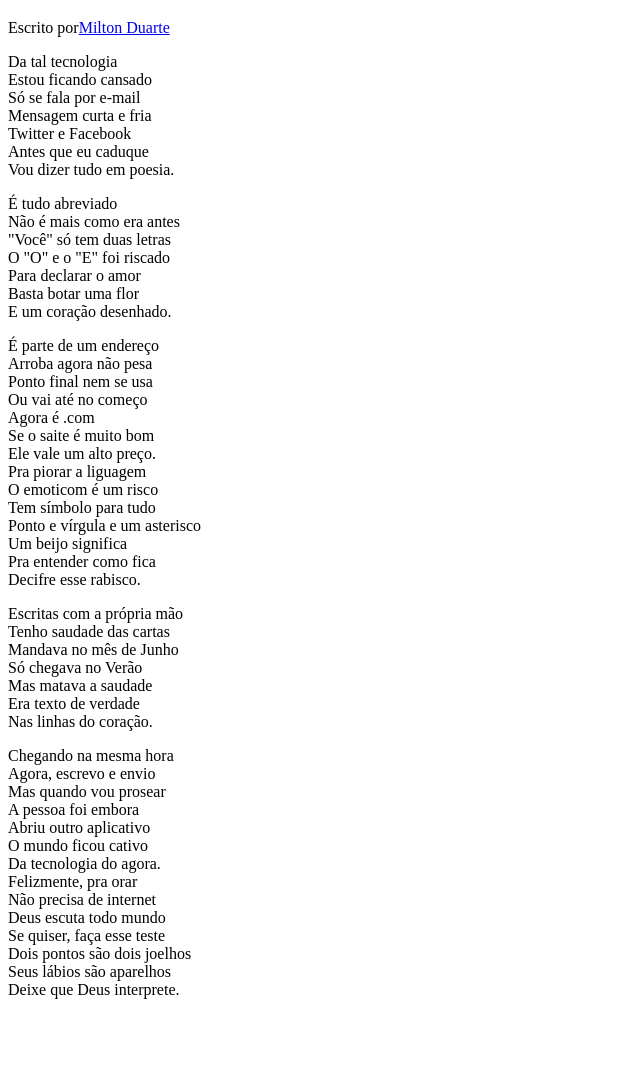
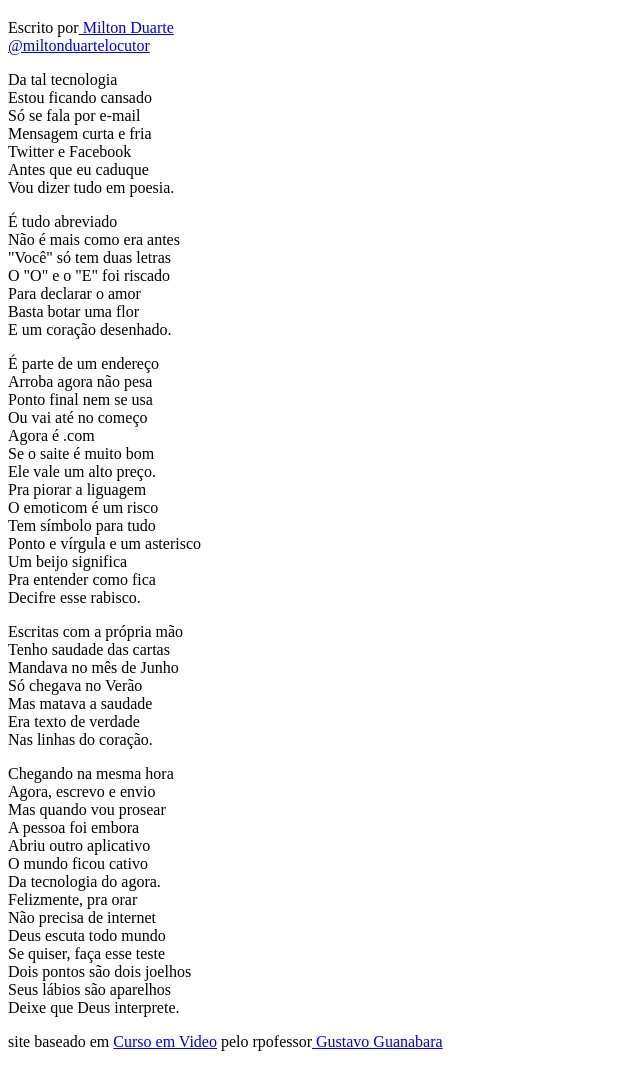
Before and after one commit to biel-444/Projeto-3, a plain HTML site: page pag1.html in a window 1280 px wide. Shown: the part 61-1128 px from the top of the page, without its empty margins (0-640 px from the left). Before the commit the page ends 1076 px from the top, so only its background shows below. Drawn offline with Linux system fonts and the light colour scheme.

Commit message:
links da pagina 1

```diff
--- a/pag1.html
+++ b/pag1.html
@@ -11,7 +11,9 @@
             Cordel Moderno
         </h1>
         <p>
-            Escrito por<a href="https://www.instagram.com/miltonduartelocutor?utm_source=ig_web_button_share_sheet&igsh=ZDNlZDc0MzIxNw==">Milton Duarte </a>
+            Escrito por<a href="https://www.recantodasletras.com.br/autor.php?id=9806" target="_blank"> Milton Duarte </a><br>
+            <a href="https://www.instagram.com/miltonduartelocutor?utm_source=ig_web_button_share_sheet&igsh=ZDNlZDc0MzIxNw==" target="_blank">@miltonduartelocutor</a>
+
         </p>
     </header>
 
@@ -98,11 +100,7 @@
     </section>
 
 <footer>
-
+    <p>site baseado em <a href="https://www.cursoemvideo.com/" target="_blank">Curso em Video</a> pelo rpofessor<a href="https://github.com/professorguanabara" target="_blank"> Gustavo Guanabara</a></p>
 </footer>
-<!--https://www.instagram.com/miltonduartelocutor?utm_source=ig_web_button_share_sheet&igsh=ZDNlZDc0MzIxNw==
-    @miltonduartelocutor
-    https://www.recantodasletras.com.br/autor.php?id=9806
--->
 </body>
 </html>
```
